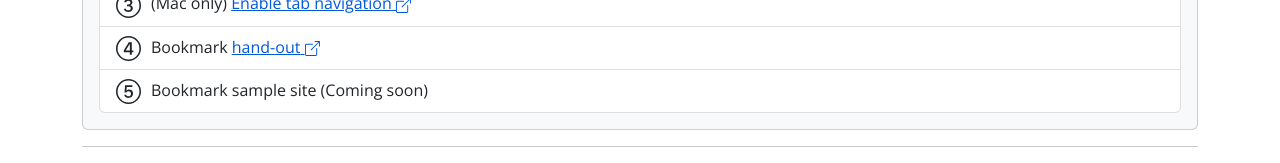
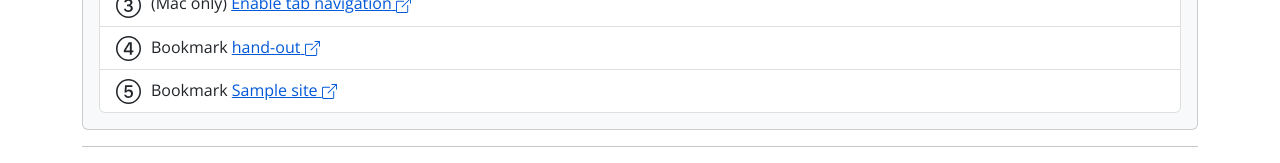
Before and after one commit to mydobie/WebAccessibilityTesting, a React (Create React App) app: page /gracehopper in a window 1280 px wide. Shown: the part 530-693 px from the top of the page. Built offline with nearby package versions, Linux system fonts and the light colour scheme.

Commit message:
new link

```diff
--- a/src/pages/GraceHopper.tsx
+++ b/src/pages/GraceHopper.tsx
@@ -1,6 +1,7 @@
 // Page rendered when url doesn't match route in App.jsx
 
 import React, { ReactElement } from 'react';
+import { Link } from 'react-router-dom';
 import styled from 'styled-components';
 import {
   Icon1Circle,
@@ -12,6 +13,8 @@ import {
 import Crowd from '../images/noun-crowd';
 import Working from '../images/noun-working';
 import ExternalLink from '../components/ExternalLink';
+import ROUTES from '../AppRouteNames';
+import { BoxArrowUpRight } from 'react-bootstrap-icons';
 
 const iconProps = { size: '25' };
 import { Row, Col, Card, ListGroup } from 'react-bootstrap';
@@ -94,12 +97,20 @@ const GraceHopper = (/* props */): ReactElement => (
               </ListGroupItem>
               <ListGroupItem>
                 <Icon5Circle {...iconProps} title='step 5' />
-                Bookmark sample site (Coming soon)
+                Bookmark{' '}
+                <Link
+                  to={`../${ROUTES.SAMPLE.path}`}
+                  target='_blank'
+                  rel='noopener noreferrer'
+                >
+                  Sample site{' '}
+                  <BoxArrowUpRight
+                    size={15}
+                    aria-label='opens in a new window'
+                  />
+                </Link>
               </ListGroupItem>
             </StyledListGroup>
-            {/* <Card.Body>
-            <Card.Link href='#'>Card Link</Card.Link>
-            <Card.Link href='#'>Another Link</Card.Link> */}
           </Card.Body>
         </Card>
       </Col>
```
